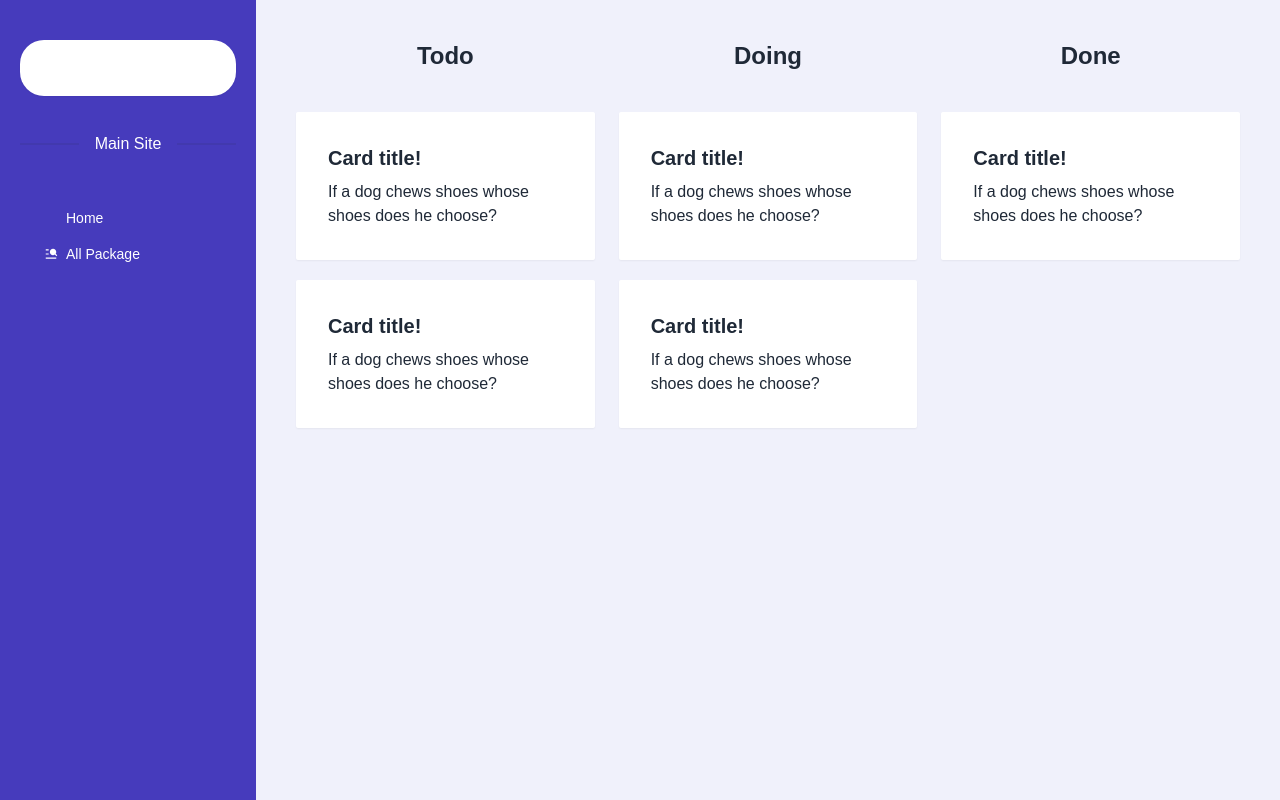
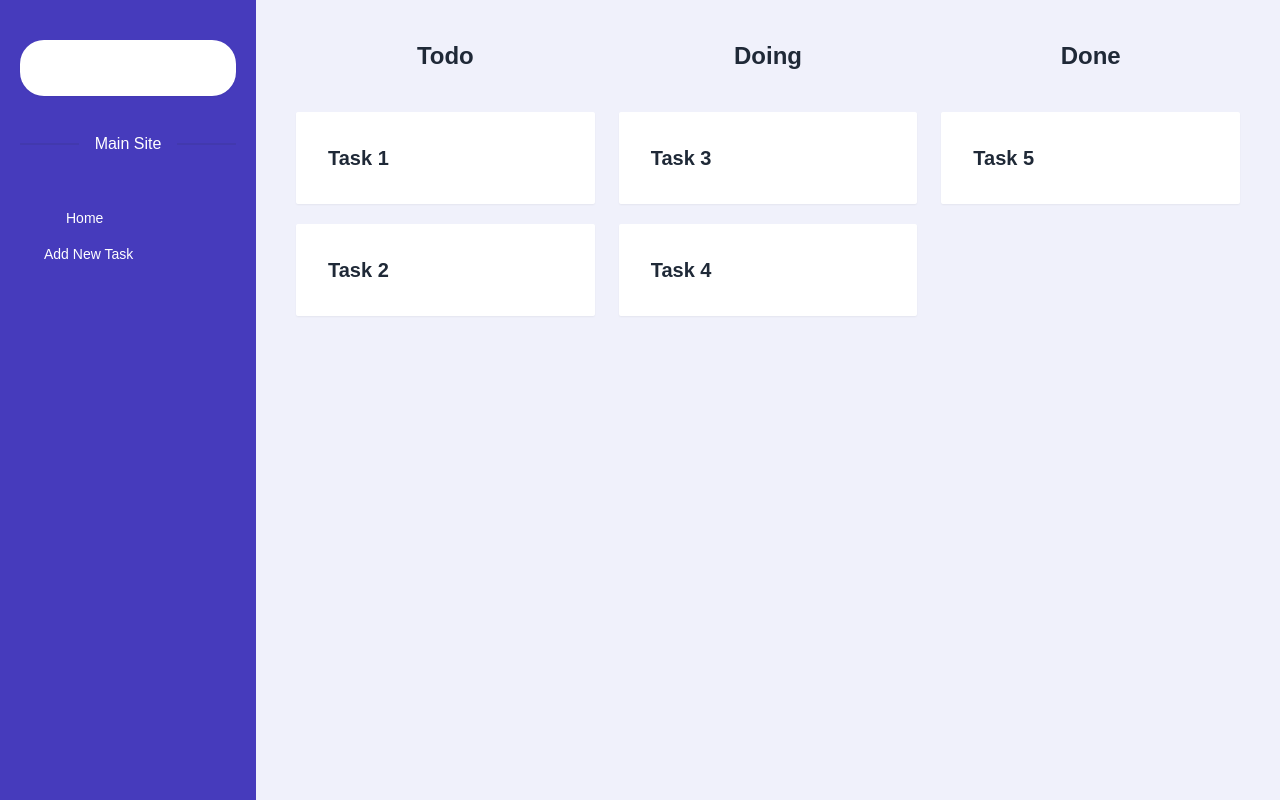
Before and after one commit to mdsejan/task-crafter-client, a React (Vite) app: page /dashboard/user in a window 1280 px wide. Built offline with nearby package versions, Linux system fonts and the light colour scheme; some icons are missing.

Commit message:
react beautiful  dnd added and implement to task management

```diff
--- a/package.json
+++ b/package.json
@@ -13,6 +13,7 @@
     "localforage": "^1.10.0",
     "match-sorter": "^6.3.1",
     "react": "^18.2.0",
+    "react-beautiful-dnd": "^13.1.1",
     "react-dom": "^18.2.0",
     "react-icons": "^4.12.0",
     "react-router-dom": "^6.20.1",
--- a/src/main.jsx
+++ b/src/main.jsx
@@ -1,11 +1,8 @@
-import React from "react";
 import ReactDOM from "react-dom/client";
 import "./index.css";
 import { RouterProvider } from "react-router-dom";
 import router from "./Routes/Routes";
 
 ReactDOM.createRoot(document.getElementById("root")).render(
-  <React.StrictMode>
-    <RouterProvider router={router} />
-  </React.StrictMode>
+  <RouterProvider router={router} />
 );
--- a/src/pages/Dashboard/UserDashboard.jsx
+++ b/src/pages/Dashboard/UserDashboard.jsx
@@ -1,56 +1,148 @@
+import { DragDropContext, Droppable, Draggable } from "react-beautiful-dnd";
+
 const UserDashboard = () => {
+  const initialData = {
+    todo: [
+      { id: "1", content: "Task 1" },
+      { id: "2", content: "Task 2" },
+    ],
+    doing: [
+      { id: "3", content: "Task 3" },
+      { id: "4", content: "Task 4" },
+    ],
+    done: [{ id: "5", content: "Task 5" }],
+  };
+
+  const reorder = (list, startIndex, endIndex) => {
+    const result = Array.from(list);
+    const [removed] = result.splice(startIndex, 1);
+    result.splice(endIndex, 0, removed);
+    return result;
+  };
+
+  const onDragEnd = (result) => {
+    if (!result.destination) {
+      return;
+    }
+
+    const source = result.source.droppableId;
+    const destination = result.destination.droppableId;
+
+    if (source === destination) {
+      const column = [...initialData[source]];
+      const items = reorder(
+        column,
+        result.source.index,
+        result.destination.index
+      );
+      initialData[source] = items;
+    } else {
+      const sourceColumn = [...initialData[source]];
+      const destColumn = [...initialData[destination]];
+      const [removed] = sourceColumn.splice(result.source.index, 1);
+      destColumn.splice(result.destination.index, 0, removed);
+      initialData[source] = sourceColumn;
+      initialData[destination] = destColumn;
+    }
+  };
+
   return (
-    <div className="grid grid-cols-1 md:grid-cols-2 lg:grid-cols-3 gap-6 p-10">
-      <div className="min-h-[90vh]">
+    <DragDropContext onDragEnd={onDragEnd}>
+      <div className="grid grid-cols-1 md:grid-cols-2 xl:grid-cols-3 gap-6 p-10">
+        <Droppable droppableId="todo">
+          {(provided) => (
+            <div
+              className="xl:min-h-[90vh]"
+              ref={provided.innerRef}
+              {...provided.droppableProps}
+            >
               <h1 className="text-center text-2xl font-semibold">Todo</h1>
-
               <div className="flex flex-col gap-5 mt-10">
-          <div className="card w-full bg-base-100 shadow-sm rounded-sm">
+                {initialData.todo.map((task, index) => (
+                  <Draggable key={task.id} draggableId={task.id} index={index}>
+                    {(provided) => (
+                      <div
+                        className="card w-full bg-base-100 shadow-sm rounded-sm"
+                        {...provided.draggableProps}
+                        {...provided.dragHandleProps}
+                        ref={provided.innerRef}
+                      >
                         <div className="card-body">
-              <h2 className="card-title">Card title!</h2>
-              <p>If a dog chews shoes whose shoes does he choose?</p>
+                          <h2 className="card-title">{task.content}</h2>
                         </div>
                       </div>
-          <div className="card w-full bg-base-100 shadow-sm rounded-sm">
-            <div className="card-body">
-              <h2 className="card-title">Card title!</h2>
-              <p>If a dog chews shoes whose shoes does he choose?</p>
+                    )}
+                  </Draggable>
+                ))}
+                {provided.placeholder}
               </div>
             </div>
+          )}
+        </Droppable>
+
+        <Droppable droppableId="doing">
+          {(provided) => (
+            <div
+              className="xl:min-h-[90vh]"
+              ref={provided.innerRef}
+              {...provided.droppableProps}
+            >
+              <h1 className="text-center text-2xl font-semibold">Doing</h1>
+              <div className="flex flex-col gap-5 mt-10">
+                {initialData.doing.map((task, index) => (
+                  <Draggable key={task.id} draggableId={task.id} index={index}>
+                    {(provided) => (
+                      <div
+                        className="card w-full bg-base-100 shadow-sm rounded-sm"
+                        {...provided.draggableProps}
+                        {...provided.dragHandleProps}
+                        ref={provided.innerRef}
+                      >
+                        <div className="card-body">
+                          <h2 className="card-title">{task.content}</h2>
                         </div>
                       </div>
-
-      <div className="min-h-[8rem]">
-        <h1 className="text-center text-2xl font-semibold">Doing</h1>
-        <div className="flex flex-col gap-5 mt-10">
-          <div className="card w-full bg-base-100 shadow-sm rounded-sm">
-            <div className="card-body">
-              <h2 className="card-title">Card title!</h2>
-              <p>If a dog chews shoes whose shoes does he choose?</p>
+                    )}
+                  </Draggable>
+                ))}
+                {provided.placeholder}
               </div>
             </div>
-          <div className="card w-full bg-base-100 shadow-sm rounded-sm">
+          )}
+        </Droppable>
+
+        <Droppable droppableId="done">
+          {(provided) => (
+            <div
+              className="xl:min-h-[90vh]"
+              ref={provided.innerRef}
+              {...provided.droppableProps}
+            >
+              <h1 className="text-center text-2xl font-semibold">Done</h1>
+              <div className="flex flex-col gap-5 mt-10">
+                {initialData.done.map((task, index) => (
+                  <Draggable key={task.id} draggableId={task.id} index={index}>
+                    {(provided) => (
+                      <div
+                        className="card w-full bg-base-100 shadow-sm rounded-sm"
+                        {...provided.draggableProps}
+                        {...provided.dragHandleProps}
+                        ref={provided.innerRef}
+                      >
                         <div className="card-body">
-              <h2 className="card-title">Card title!</h2>
-              <p>If a dog chews shoes whose shoes does he choose?</p>
+                          <h2 className="card-title">{task.content}</h2>
                         </div>
                       </div>
+                    )}
+                  </Draggable>
+                ))}
+                {provided.placeholder}
               </div>
             </div>
-
-      <div className="min-h-[8rem]">
-        <h1 className="text-center text-2xl font-semibold">Done</h1>
-
-        <div className="flex flex-col gap-5 mt-10">
-          <div className="card w-full bg-base-100 shadow-sm rounded-sm">
-            <div className="card-body">
-              <h2 className="card-title">Card title!</h2>
-              <p>If a dog chews shoes whose shoes does he choose?</p>
+          )}
+        </Droppable>
       </div>
-          </div>
-        </div>
-      </div>
-    </div>
+    </DragDropContext>
   );
 };
 
--- a/src/pages/Layout/DashboardLayout.jsx
+++ b/src/pages/Layout/DashboardLayout.jsx
@@ -1,5 +1,4 @@
 import { FaHouse } from "react-icons/fa6";
-import { RiMenuSearchFill } from "react-icons/ri";
 import { Link, NavLink, Outlet } from "react-router-dom";
 // import useAuth from "../../hooks/useAuth";
 const Dashboard = () => {
@@ -13,9 +12,7 @@ const Dashboard = () => {
         </NavLink>
       </li>
       <li>
-        <NavLink to="/all-package">
-          <RiMenuSearchFill /> All Package
-        </NavLink>
+        <NavLink to="/">Add New Task</NavLink>
       </li>
     </>
   );
```
Also changed, not shown: 1 other file (tests, documents, lock files or other folders). Lines whose indentation alone changed are shown as unchanged.
